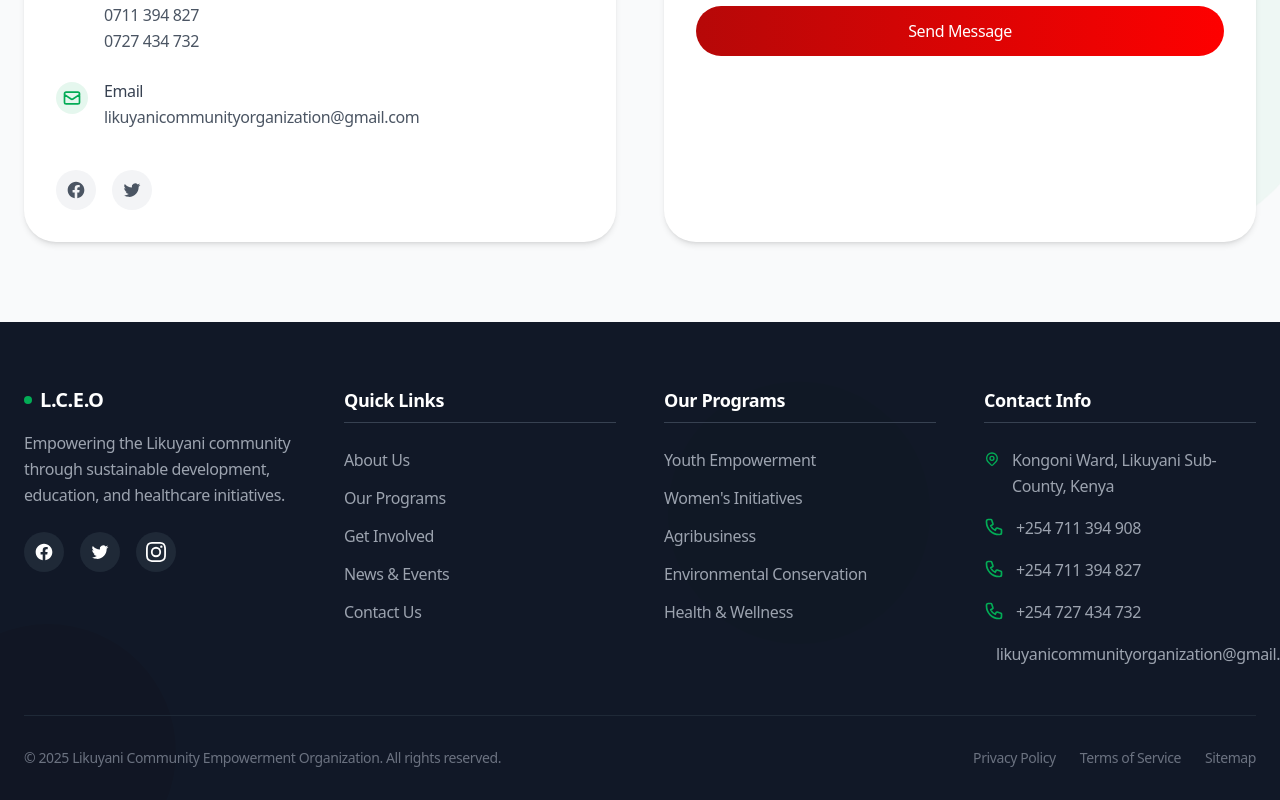
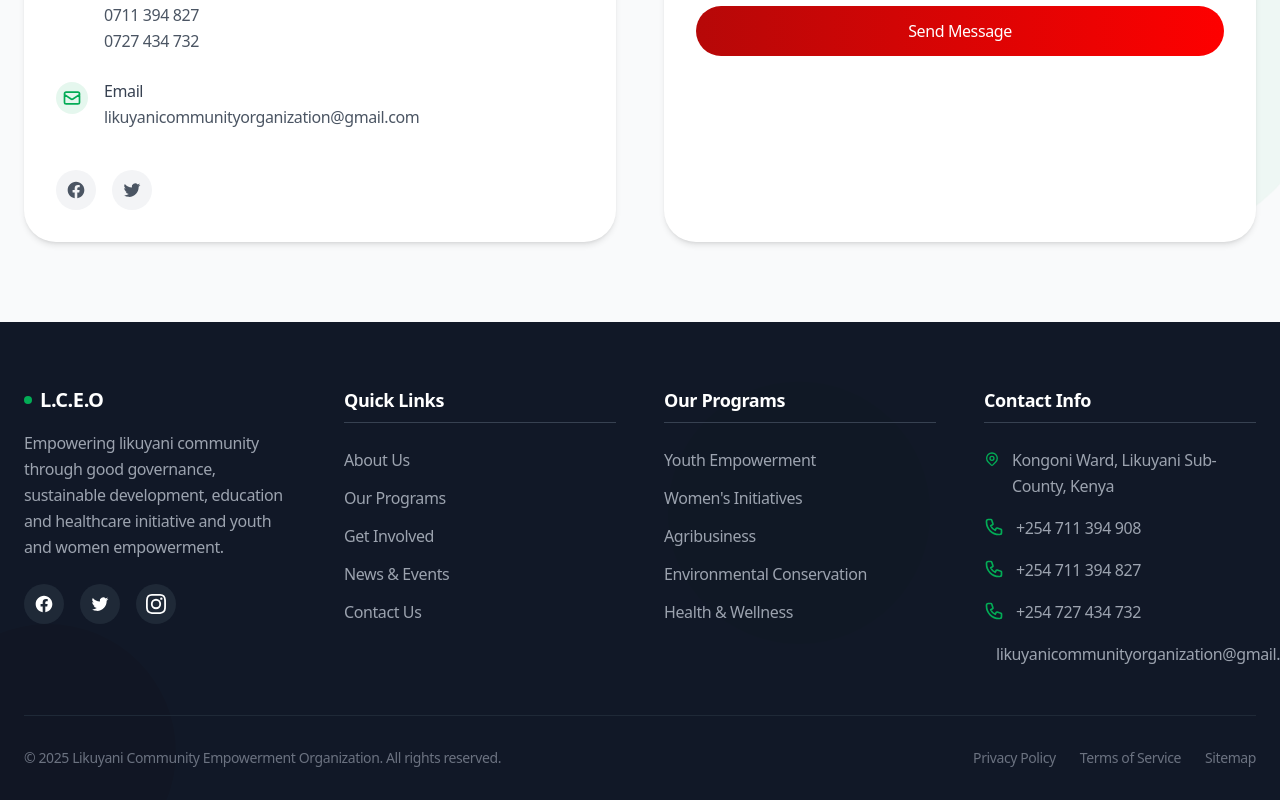
Before and after one commit to mizzoaccount/likuyani, a Next.js app: page / in a window 1280 px wide. Shown: the part 10637-11437 px from the top of the page. Built offline with nearby package versions, Linux system fonts and the light colour scheme.

Commit message:
Update Footer.tsx

```diff
--- a/components/Footer.tsx
+++ b/components/Footer.tsx
@@ -19,7 +19,7 @@ export default function Footer() {
               <h3 className="text-xl font-bold">L.C.E.O</h3>
             </div>
             <p className="text-gray-400 mb-6">
-              Empowering the Likuyani community through sustainable development, education, and healthcare initiatives.
+              Empowering likuyani community through good governance, sustainable development, education and healthcare initiative and youth and women empowerment.
             </p>
             <div className="flex space-x-4">
               <a href="https://www.facebook.com/share/1ASm36CbW7/" className="w-10 h-10 rounded-full bg-gray-800 flex items-center justify-center hover:bg-[#1877F2] transition-colors">
```
